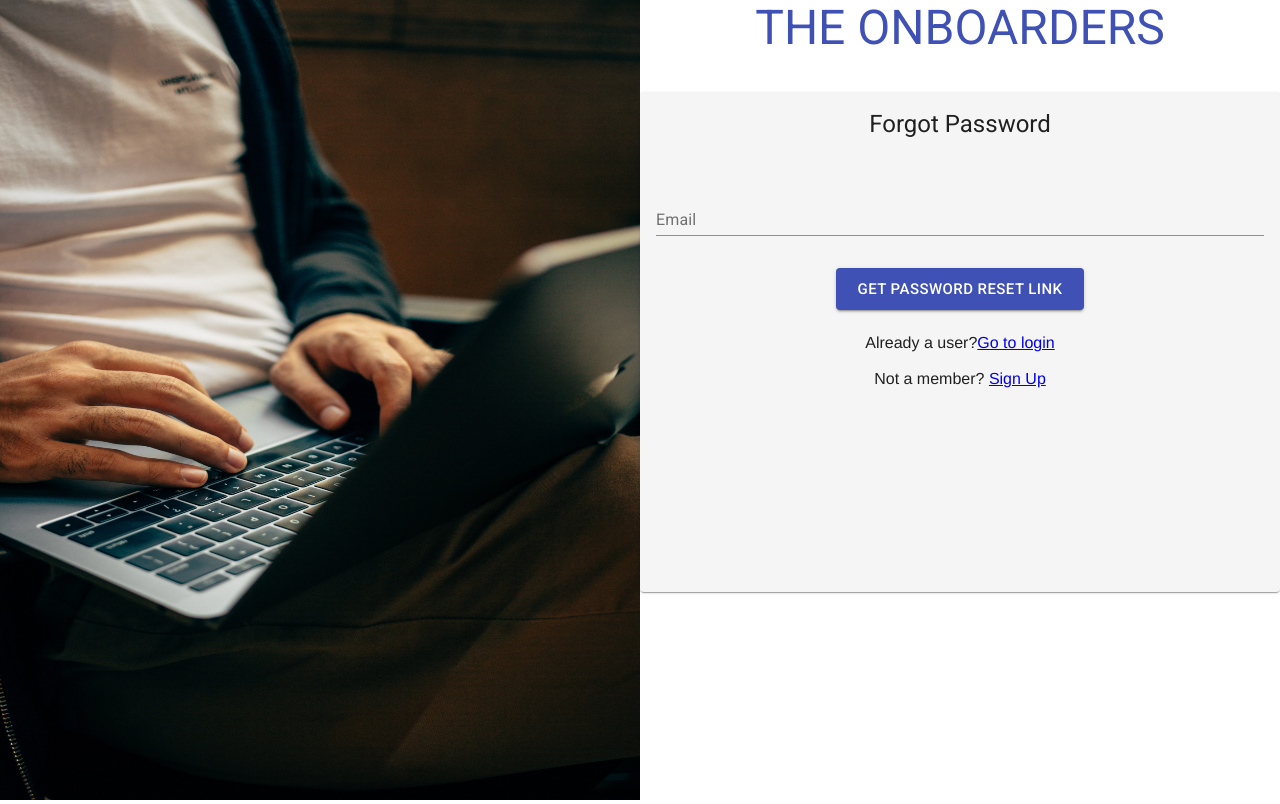
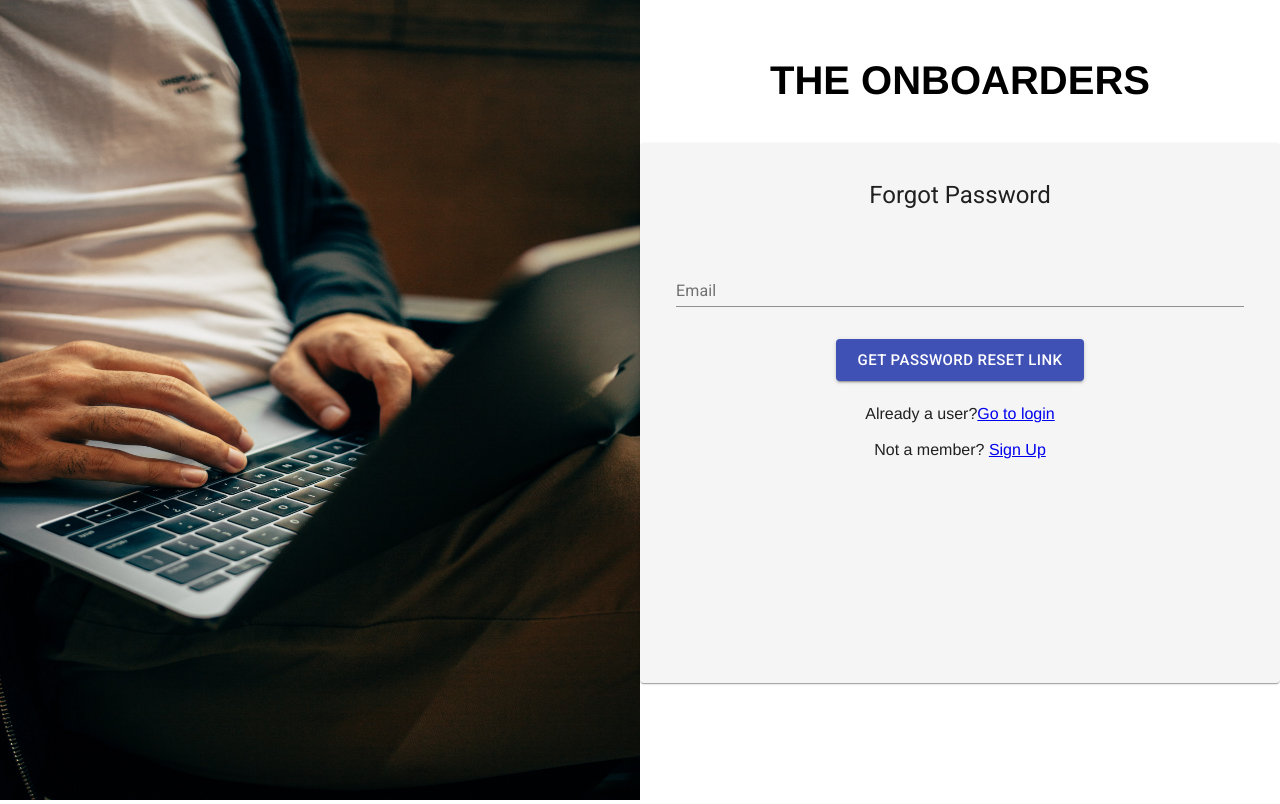
Before and after one commit to CypherTree/candi-website, a React (Create React App) app: page /forgot-password in a window 1280 px wide. Built offline with nearby package versions, Linux system fonts and the light colour scheme; a small style sheet from the web is missing.

Commit message:
ui mods on forms

```diff
--- a/src/auth/components/forgotPassword/ForgotPasswordForm.tsx
+++ b/src/auth/components/forgotPassword/ForgotPasswordForm.tsx
@@ -62,7 +62,13 @@ const ForgotPasswordForm: React.FC<Props> = ({
 
   return (
     <div>
-      <Card style={{ backgroundColor: "whitesmoke", height: "500px" }}>
+      <Card
+        style={{
+          backgroundColor: "whitesmoke",
+          height: "500px",
+          padding: "20px",
+        }}
+      >
         <CardHeader title="Forgot Password" />{" "}
         <CardContent>
           <div>
--- a/src/auth/components/forgotPassword/ResetPasswordForm.tsx
+++ b/src/auth/components/forgotPassword/ResetPasswordForm.tsx
@@ -58,7 +58,13 @@ const ResetPasswordForm: React.FC<Props> = ({ resetPassword, token, auth }) => {
 
   return (
     <div>
-      <Card style={{ backgroundColor: "whitesmoke", height: "500px" }}>
+      <Card
+        style={{
+          backgroundColor: "whitesmoke",
+          height: "500px",
+          padding: "20px",
+        }}
+      >
         <CardHeader title="Reset Password" />
         <CardContent>
           {auth && auth.hasOwnProperty("success") ? (
--- a/src/auth/components/login/LoginForm.tsx
+++ b/src/auth/components/login/LoginForm.tsx
@@ -49,7 +49,13 @@ const LoginForm: React.FC<Props> = ({ loginUser, auth }) => {
 
   return (
     <div>
-      <Card style={{ backgroundColor: "whitesmoke", height: "500px" }}>
+      <Card
+        style={{
+          backgroundColor: "whitesmoke",
+          height: "500px",
+          padding: "20px",
+        }}
+      >
         <CardHeader title="Login" />
         <CardContent>
           <div>
--- a/src/auth/components/register/RegisterForm.tsx
+++ b/src/auth/components/register/RegisterForm.tsx
@@ -143,7 +143,7 @@ const RegisterForm: React.FC<Props> = ({
 
   return (
     <div>
-      <Card>
+      <Card style={{ backgroundColor: "whitesmoke", padding: "20px" }}>
         <CardHeader title="Registration Form"></CardHeader>
         <CardContent>
           {auth.hasOwnProperty("error") && (
--- a/src/auth/containers/forgotPassword/ForgotPassword.tsx
+++ b/src/auth/containers/forgotPassword/ForgotPassword.tsx
@@ -64,11 +64,11 @@ const ForgotPassword: React.FC<Props> = ({
           <SideImage />
         </Grid>
         <Grid item xs={11} sm={6}>
-          <Typography variant="h3" color="primary" component="h2">
-            {" "}
-            {APP_NAME}
-          </Typography>
-          <br /> <br />
+          <br />
+          <p style={{ fontSize: "40px" }}>
+            <b> {APP_NAME}</b>
+          </p>
+
           <ForgotPasswordForm auth={state.auth} />
         </Grid>
       </Grid>
--- a/src/auth/containers/forgotPassword/ResetPassword.tsx
+++ b/src/auth/containers/forgotPassword/ResetPassword.tsx
@@ -72,11 +72,10 @@ const ResetPassword: React.FC<Props> = ({
           <SideImage />
         </Grid>
         <Grid item xs={11} sm={6}>
-          <Typography variant="h3" color="primary" component="h2">
-            {" "}
-            {APP_NAME}
-          </Typography>
-          <br /> <br />
+          <br />
+          <p style={{ fontSize: "40px" }}>
+            <b> {APP_NAME}</b>
+          </p>
           <ResetPasswordForm token={token} auth={state.auth} />
         </Grid>
       </Grid>
--- a/src/auth/containers/login/Login.tsx
+++ b/src/auth/containers/login/Login.tsx
@@ -56,16 +56,14 @@ const Login: React.FC<Props> = ({ setAuthenticated, state, history }) => {
   return (
     <div>
       <Grid container spacing={0}>
-        {" "}
-        <Grid item xs={1} sm={6}>
+        <Grid item xs={1} sm={6} md={6}>
           <SideImage />
         </Grid>
-        <Grid item xs={11} sm={6} color="red">
-          <Typography variant="h3" color="primary" component="h2">
-            {" "}
-            {APP_NAME}
-          </Typography>
-          <br /> <br />
+        <Grid item xs={11} sm={6} md={6} color="red">
+          <br />
+          <p style={{ fontSize: "40px" }}>
+            <b> {APP_NAME}</b>
+          </p>
           <LoginForm auth={state.auth} />
         </Grid>
       </Grid>
--- a/src/auth/containers/register/Register.tsx
+++ b/src/auth/containers/register/Register.tsx
@@ -62,10 +62,11 @@ const Register: React.FC<Props> = ({ setAuthenticated, state, history }) => {
         </Grid>
 
         <Grid item xs={11} sm={6}>
-          <Typography variant="h3" color="primary" component="h2">
-            {APP_NAME}
-          </Typography>
           <br />
+          <p style={{ fontSize: "40px" }}>
+            <b> {APP_NAME}</b>
+          </p>
+
           <RegisterForm auth={state.auth} />
         </Grid>
       </Grid>
```
